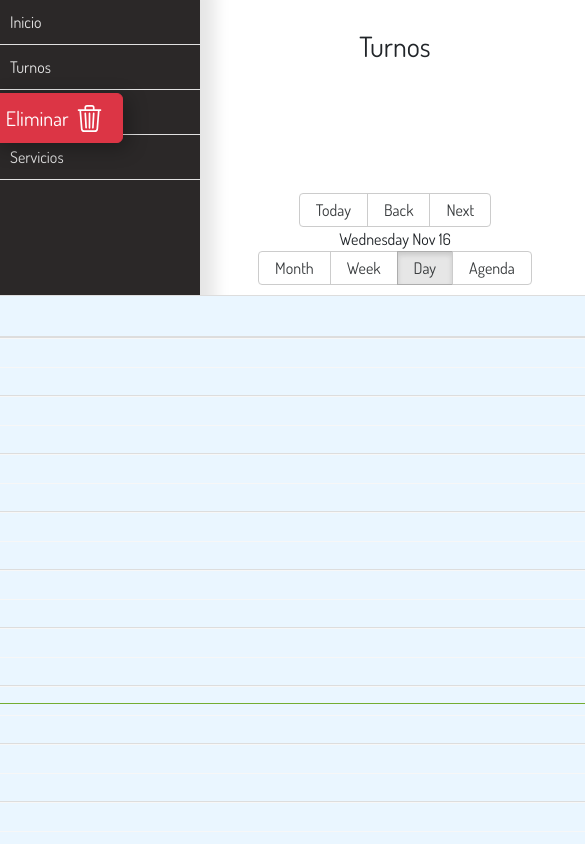
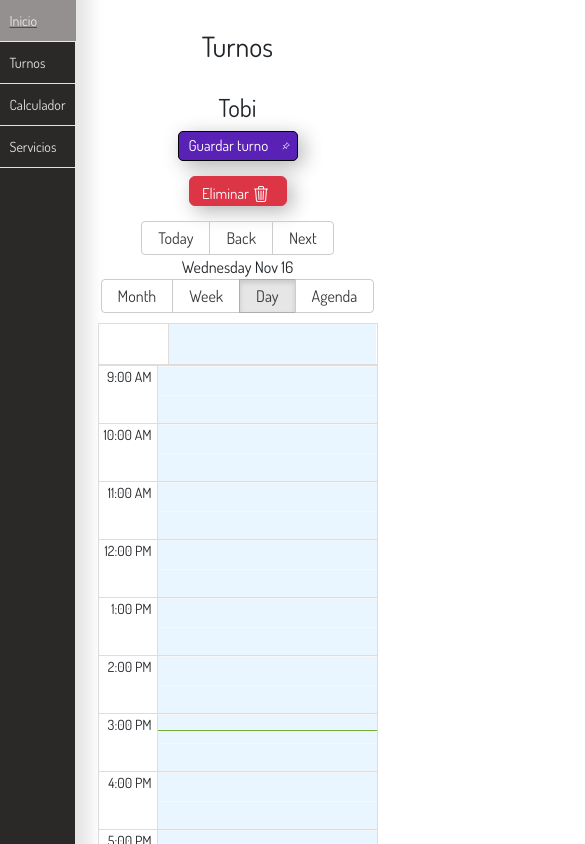
Before and after one commit to guidomora/stella-peluqueria, a React (Create React App) app: page /turnos in a window 390 px wide. Shown: the top 844 px of the page, 585 px wide, since content can reach past the window. Built offline with nearby package versions, Linux system fonts and the light colour scheme.

Commit message:
media queries para celular

```diff
--- a/src/Components/Calendario/Calendario.css
+++ b/src/Components/Calendario/Calendario.css
@@ -1,3 +1,9 @@
+.calendario {
+    height: 900px;
+    width: 1200px;
+    margin: 50px;
+}
+
 .turnos-title {
     text-align: center;
     margin: 30px;
@@ -75,3 +81,73 @@
 .delete-icon {
     margin: 0px 7px;
 }
+
+/* media queries */
+
+@media only screen and (max-width: 767px) {
+    .calendario {
+        height: 900px;
+        width: 280px;
+        margin: 0px;
+        font-size: 14px;
+    }
+
+    .calendar-subContainer {
+        display: flex;
+        flex-direction: column;
+        flex-wrap: wrap;
+        align-items: center;
+        justify-content: center;
+    }
+
+    .delete-button{
+        font-size: 15px;
+        display: flex;
+        flex-direction: row;
+        justify-content: center;
+        align-items: center;
+        flex-wrap: wrap;
+        box-shadow: 5px 5px 20px rgb(0, 0, 0, 0.3);
+        width: 98px;
+        height: 30px;
+        margin: 15px;
+    }
+
+    .delete-icon {
+        margin: 0px 4px;
+        height: 16px;
+        width: 16px;
+    }
+
+    .guardado {
+        font-size: 15px;
+        display: flex;
+        flex-direction: column;
+        justify-content: center;
+        align-items: center;
+        flex-wrap: wrap;
+        width: 120px;
+        height: 30px;
+        border: solid 1px black;
+        border-radius: 5px;
+        padding: 10px;
+        margin: 0px 20px;
+        box-shadow: 5px 5px 20px rgb(0, 0, 0, 0.3);
+        background-color:rgb(90, 33, 182);
+        cursor: pointer;
+    }
+
+    .save-icon {
+        color: white;
+        margin: 0px 10px;
+        height: 16px;
+        width: 16px;
+    }
+
+    .rbc-event {
+        background-color: rgb(98, 0, 255);
+        border:solid 2px rgb(0, 0, 0);
+        font-size: 15px;
+    }
+
+}
--- a/src/Components/Calendario/Calendario.js
+++ b/src/Components/Calendario/Calendario.js
@@ -108,10 +108,10 @@ const obtenerDatos = () => {
         onSelectSlot={handleSelectSlot}
         selectable
         popup={true}
-        style={{ height: 900, width: 1200, margin: "50px" }}
         defaultView="day"
         min={new Date("December 25, 1995 9:00:00")}
         max={new Date("December 25, 1995 22:00:00")}
+        className="calendario"
       />
     </div>
   );
--- a/src/Styles/Nav.css
+++ b/src/Styles/Nav.css
@@ -38,3 +38,19 @@ a {
 .lista-buttons:hover {
     background-color: rgb(148, 144, 144);
 }
+
+/* media queries */
+
+@media only screen and (max-width: 767px) {
+    .nav {
+        height: 100%;
+        width: 75px;
+        background-color: rgb(43, 40, 40);
+        box-shadow:  0px 0px 15px 15px  rgb(0 0 0 /10%);
+        display: flex;
+        flex-direction: row;
+        flex-wrap: wrap;
+        justify-content: center;
+        font-size: 14px;
+    }
+}
```
